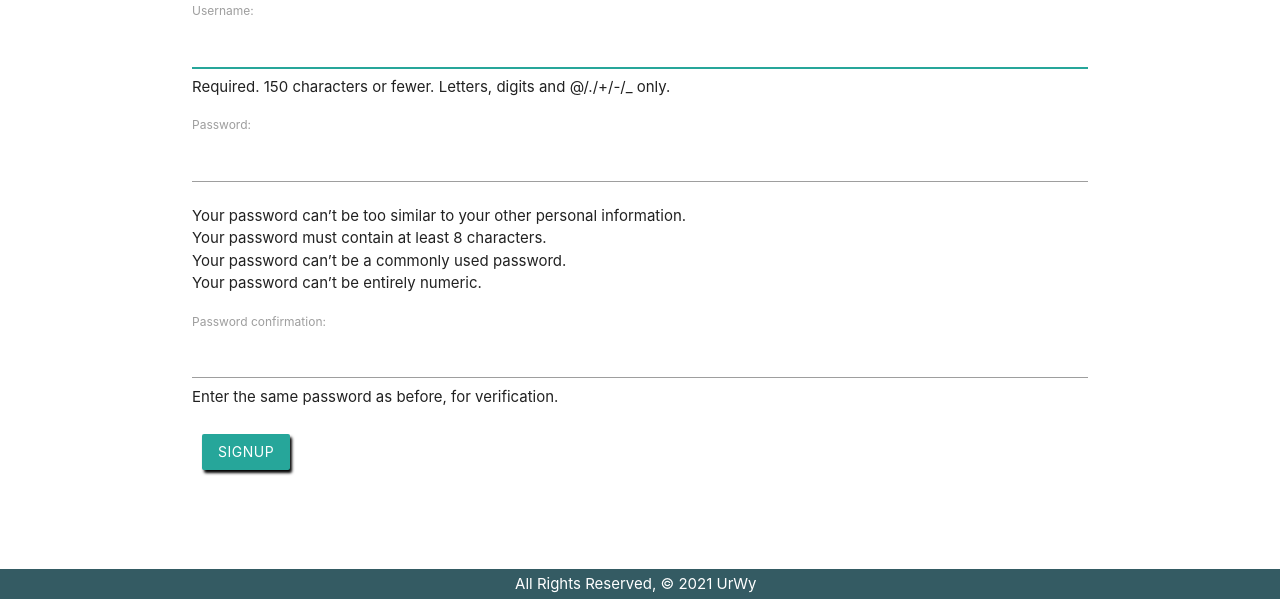
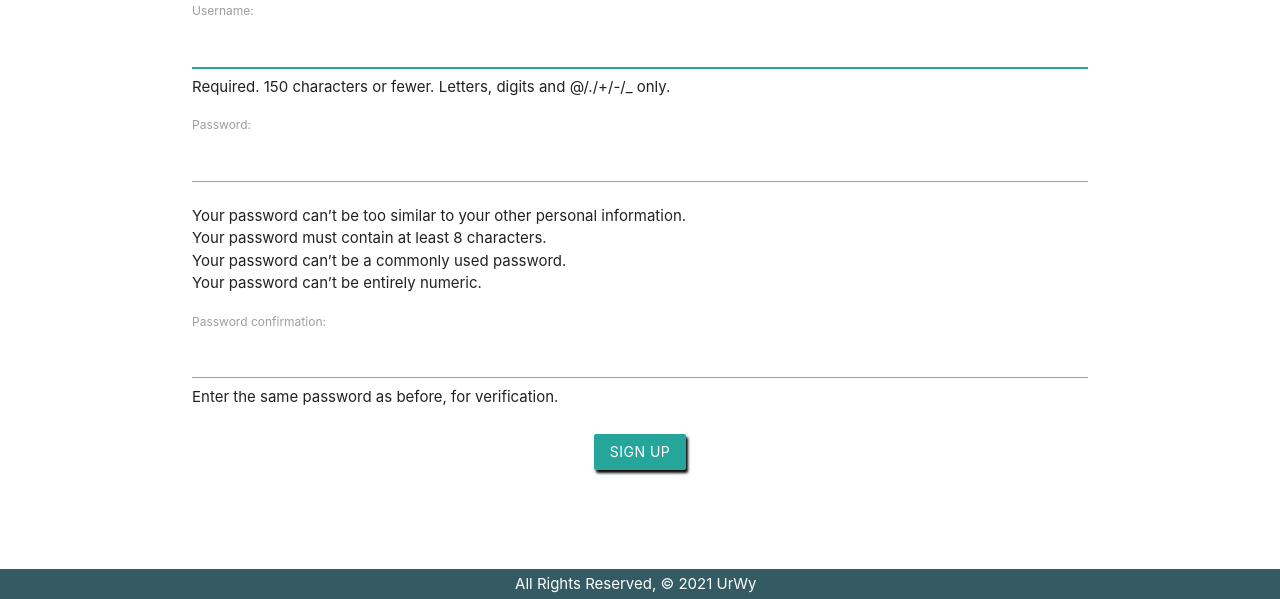
Before and after one commit to rsraj9980/urwy, a Django app: page /accounts/signup/ in a window 1280 px wide. Shown: the part 201-800 px from the top of the page. Run offline with Django 3.2, Linux system fonts and the light colour scheme; some libraries are stand-ins or nearby versions.

Commit message:
Update Sign In and Log In Buttons

```diff
--- a/main_app/templates/registration/login.html
+++ b/main_app/templates/registration/login.html
@@ -5,7 +5,7 @@
   {% csrf_token %}
   {{ form.as_p }}
   <div class="btn-center">
-    <input type="submit" class="btn" value="login">
+    <input type="submit" class="btn" value="log in">
     <input type="hidden" name="next" value="{{ next }}">
   </div>
 </form>
--- a/main_app/templates/registration/signup.html
+++ b/main_app/templates/registration/signup.html
@@ -7,7 +7,10 @@
 
 <form method="post" action="{% url 'signup' %}">
     {% csrf_token %} {{ form.as_p }}
-    <input type="submit" class="btn" value="signup">
+    <div class="btn-center">
+    <input type="submit" class="btn" value="sign up">
+    </div>
+    <br><br><br>
 </form>
 
 {% endblock %}
```
